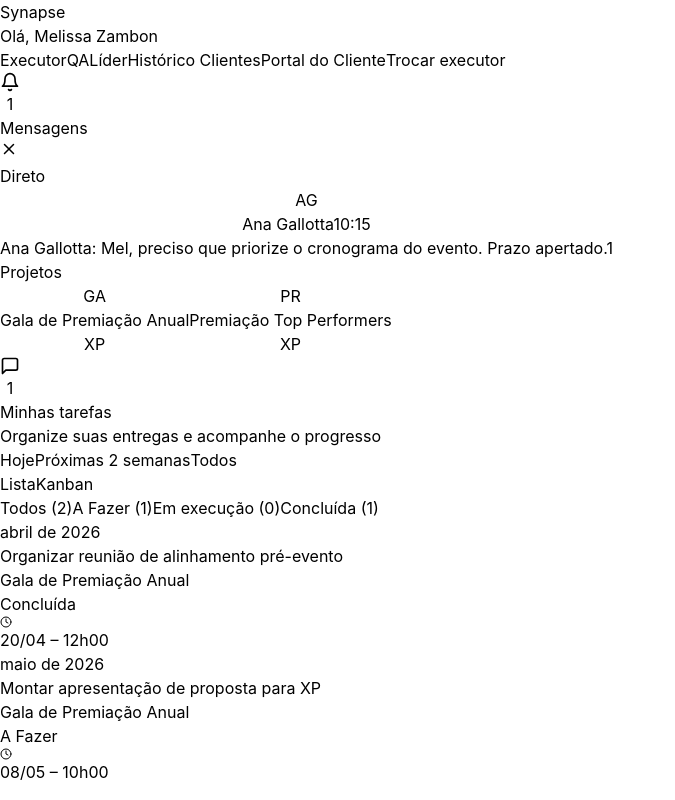
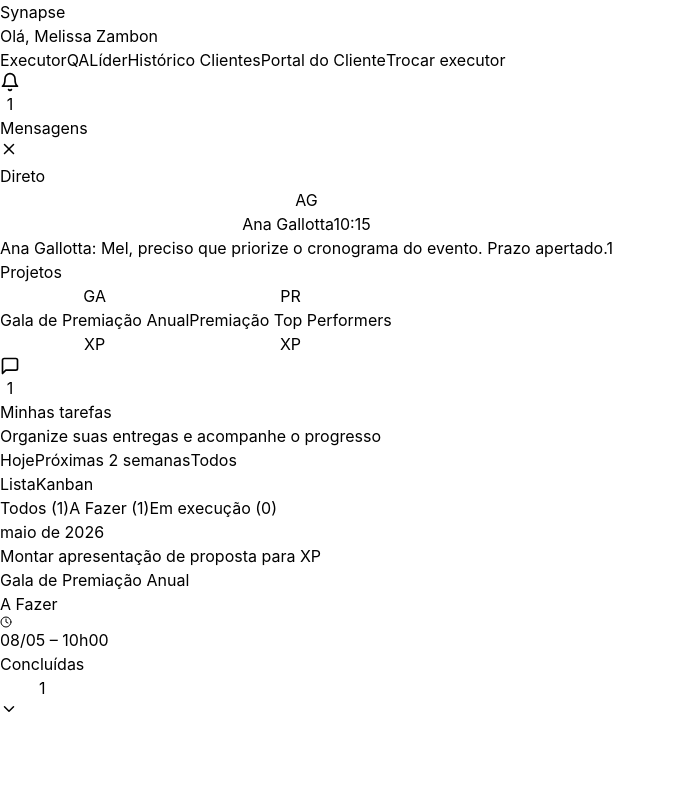
Before and after one commit to anacpgallotta-hue/synapse-mvp, a React (Vite) app: page / in a window 1280 px wide. Shown: the whole page, without its empty margins (0-675 px from the left). Built offline with nearby package versions, Linux system fonts and the light colour scheme.

Commit message:
Update 1 file

```diff
--- a/src/App.jsx
+++ b/src/App.jsx
@@ -491,7 +491,13 @@ function ExecutorView({ executorId, onTaskClick }) {
   const [timeFilter, setTimeFilter] = useState("todos");
   const [statusFilter, setStatusFilter] = useState("todos");
   const [viewMode, setViewMode] = useState("lista");
+  const [showHistory, setShowHistory] = useState(false);
   const myTasks = tasks.filter(t => t.executor === executorId).sort((a, b) => new Date(a.deadline) - new Date(b.deadline));
+
+  // Split: active tasks vs history (em_qa + concluida)
+  const activeTasks = myTasks.filter(t => t.status !== "concluida" && t.status !== "em_qa");
+  const qaTasksList = myTasks.filter(t => t.status === "em_qa");
+  const completedTasks = myTasks.filter(t => t.status === "concluida");
 
   const statusConfig = {
     a_fazer: { label: "A Fazer", bg: "bg-gray-100", text: "text-gray-700", border: "border-gray-200", dot: "bg-gray-400", badge: "default" },
@@ -501,11 +507,12 @@ function ExecutorView({ executorId, onTaskClick }) {
     concluida: { label: "Concluída", bg: "bg-green-50", text: "text-green-700", border: "border-green-200", dot: "bg-green-500", badge: "success" },
   };
 
+  // For list view, filters apply only to active tasks
   let filtered = timeFilter === "hoje"
-    ? myTasks.filter(t => new Date(t.deadline).toDateString() === new Date().toDateString())
+    ? activeTasks.filter(t => new Date(t.deadline).toDateString() === new Date().toDateString())
     : timeFilter === "2semanas"
-    ? myTasks.filter(t => { const d = new Date(t.deadline); const now = new Date(); const twoWeeks = new Date(now.getTime() + 14 * 86400000); return d >= now && d <= twoWeeks; })
-    : myTasks;
+    ? activeTasks.filter(t => { const d = new Date(t.deadline); const now = new Date(); const twoWeeks = new Date(now.getTime() + 14 * 86400000); return d >= now && d <= twoWeeks; })
+    : activeTasks;
 
   if (statusFilter !== "todos") {
     filtered = filtered.filter(t => t.status === statusFilter);
@@ -523,17 +530,55 @@ function ExecutorView({ executorId, onTaskClick }) {
     return `${date.toLocaleDateString("pt-BR", { day: "2-digit", month: "2-digit" })} – ${date.toLocaleTimeString("pt-BR", { hour: "2-digit", minute: "2-digit" }).replace(":", "h")}`;
   };
 
+  // Status counts for active tasks only
+  const activeStatuses = ["a_fazer", "em_execucao", "devolvida"];
   const statusCounts = {};
   const timeFiltered = timeFilter === "hoje"
-    ? myTasks.filter(t => new Date(t.deadline).toDateString() === new Date().toDateString())
+    ? activeTasks.filter(t => new Date(t.deadline).toDateString() === new Date().toDateString())
     : timeFilter === "2semanas"
-    ? myTasks.filter(t => { const d = new Date(t.deadline); const now = new Date(); const twoWeeks = new Date(now.getTime() + 14 * 86400000); return d >= now && d <= twoWeeks; })
-    : myTasks;
-  Object.keys(statusConfig).forEach(k => { statusCounts[k] = timeFiltered.filter(t => t.status === k).length; });
+    ? activeTasks.filter(t => { const d = new Date(t.deadline); const now = new Date(); const twoWeeks = new Date(now.getTime() + 14 * 86400000); return d >= now && d <= twoWeeks; })
+    : activeTasks;
+  activeStatuses.forEach(k => { statusCounts[k] = timeFiltered.filter(t => t.status === k).length; });
 
   const months = [...new Set(filtered.map(t => { const d = new Date(t.deadline); return `${d.toLocaleString("pt-BR", { month: "long" })} de ${d.getFullYear()}`; }))];
 
   const kanbanColumns = ["a_fazer", "em_execucao", "em_qa", "devolvida", "concluida"];
+
+  // Task card renderer (shared between main list and history)
+  const TaskCard = ({ task, showRevert }) => {
+    const cfg = statusConfig[task.status] || statusConfig.a_fazer;
+    return (
+      <Card key={task.id} onClick={() => onTaskClick(task.id)} className="p-5">
+        <div className="flex items-start justify-between gap-4">
+          <div className="flex-1 min-w-0">
+            <div className="flex items-start gap-3">
+              <div className={`h-3 w-3 rounded-full ${priorityColor(task.priority)} flex-shrink-0 mt-1`} title={task.priority} />
+              <div>
+                <h4 className="font-medium leading-tight mb-1">{task.title}</h4>
+                <p className="text-sm text-gray-500">{task.project}</p>
+              </div>
+            </div>
+          </div>
+          <div className="flex flex-col items-end gap-2 flex-shrink-0">
+            <div className="flex items-center gap-2">
+              <span className={`inline-flex items-center gap-1.5 px-2.5 py-1 text-xs font-semibold rounded-full border ${cfg.bg} ${cfg.text} ${cfg.border}`}>
+                <span className={`h-1.5 w-1.5 rounded-full ${cfg.dot}`} />
+                {cfg.label}
+              </span>
+              {showRevert && task.status === "em_qa" && (
+                <button onClick={e => { e.stopPropagation(); revertFromQA(task.id); }} className="p-1 rounded-md hover:bg-red-50 text-gray-400 hover:text-red-500 transition-colors" title="Cancelar envio ao QA">
+                  <X size={14} />
+                </button>
+              )}
+            </div>
+            <div className="flex items-center gap-1 text-xs text-gray-500"><Clock size={12} />{formatDeadline(task.deadline)}</div>
+            {task.feedbackOrigin && <Badge variant="accent">Feedback do cliente</Badge>}
+            {task.status === "devolvida" && task.qaComment && <span className="text-xs text-red-500 max-w-[200px] truncate">{task.qaComment}</span>}
+          </div>
+        </div>
+      </Card>
+    );
+  };
 
   return (
     <div>
@@ -557,7 +602,7 @@ function ExecutorView({ executorId, onTaskClick }) {
           <button onClick={() => setStatusFilter("todos")} className={`px-3 py-1.5 text-xs font-medium rounded-full border transition-colors ${statusFilter === "todos" ? "bg-gray-900 text-white border-gray-900" : "bg-white text-gray-600 border-gray-200 hover:border-gray-400"}`}>
             Todos ({timeFiltered.length})
           </button>
-          {kanbanColumns.map(key => {
+          {activeStatuses.map(key => {
             const cfg = statusConfig[key];
             const count = statusCounts[key] || 0;
             if (count === 0 && key !== "a_fazer" && key !== "em_execucao") return null;
@@ -573,49 +618,62 @@ function ExecutorView({ executorId, onTaskClick }) {
       </div>
 
       {viewMode === "lista" && (
-        <div className="space-y-8">
-          {months.map(month => (
-            <div key={month}>
-              <h3 className="mb-4 text-lg font-semibold capitalize">{month}</h3>
+        <div>
+          {/* Active tasks by month */}
+          <div className="space-y-8">
+            {months.map(month => (
+              <div key={month}>
+                <h3 className="mb-4 text-lg font-semibold capitalize">{month}</h3>
+                <div className="space-y-3">
+                  {filtered.filter(t => { const d = new Date(t.deadline); return `${d.toLocaleString("pt-BR", { month: "long" })} de ${d.getFullYear()}` === month; }).map(task => (
+                    <TaskCard key={task.id} task={task} showRevert={false} />
+                  ))}
+                </div>
+              </div>
+            ))}
+            {filtered.length === 0 && <p className="text-center text-gray-400 py-12">Nenhuma tarefa pendente.</p>}
+          </div>
+
+          {/* Aguardando QA section */}
+          {qaTasksList.length > 0 && (
+            <div className="mt-10 border-t pt-6">
+              <div className="flex items-center gap-3 mb-4">
+                <div className="flex items-center gap-2">
+                  <div className="h-2.5 w-2.5 rounded-full bg-purple-500" />
+                  <h3 className="text-lg font-semibold text-gray-900">Aguardando QA</h3>
+                </div>
+                <span className="text-xs font-medium bg-purple-100 text-purple-700 rounded-full px-2.5 py-0.5">{qaTasksList.length}</span>
+              </div>
               <div className="space-y-3">
-                {filtered.filter(t => { const d = new Date(t.deadline); return `${d.toLocaleString("pt-BR", { month: "long" })} de ${d.getFullYear()}` === month; }).map(task => {
-                  const cfg = statusConfig[task.status] || statusConfig.a_fazer;
-                  return (
-                    <Card key={task.id} onClick={() => onTaskClick(task.id)} className="p-5">
-                      <div className="flex items-start justify-between gap-4">
-                        <div className="flex-1 min-w-0">
-                          <div className="flex items-start gap-3">
-                            <div className={`h-3 w-3 rounded-full ${priorityColor(task.priority)} flex-shrink-0 mt-1`} title={task.priority} />
-                            <div>
-                              <h4 className="font-medium leading-tight mb-1">{task.title}</h4>
-                              <p className="text-sm text-gray-500">{task.project}</p>
-                            </div>
-                          </div>
-                        </div>
-                        <div className="flex flex-col items-end gap-2 flex-shrink-0">
-                          <div className="flex items-center gap-2">
-                            <span className={`inline-flex items-center gap-1.5 px-2.5 py-1 text-xs font-semibold rounded-full border ${cfg.bg} ${cfg.text} ${cfg.border}`}>
-                              <span className={`h-1.5 w-1.5 rounded-full ${cfg.dot}`} />
-                              {cfg.label}
-                            </span>
-                            {task.status === "em_qa" && (
-                              <button onClick={e => { e.stopPropagation(); revertFromQA(task.id); }} className="p-1 rounded-md hover:bg-red-50 text-gray-400 hover:text-red-500 transition-colors" title="Cancelar envio ao QA">
-                                <X size={14} />
-                              </button>
-                            )}
-                          </div>
-                          <div className="flex items-center gap-1 text-xs text-gray-500"><Clock size={12} />{formatDeadline(task.deadline)}</div>
-                          {task.feedbackOrigin && <Badge variant="accent">Feedback do cliente</Badge>}
-                          {task.status === "devolvida" && task.qaComment && <span className="text-xs text-red-500 max-w-[200px] truncate">{task.qaComment}</span>}
-                        </div>
-                      </div>
-                    </Card>
-                  );
-                })}
+                {qaTasksList.map(task => (
+                  <TaskCard key={task.id} task={task} showRevert={true} />
+                ))}
               </div>
             </div>
-          ))}
-          {filtered.length === 0 && <p className="text-center text-gray-400 py-12">Nenhuma tarefa encontrada com esse filtro.</p>}
+          )}
+
+          {/* Completed history — collapsible */}
+          {completedTasks.length > 0 && (
+            <div className="mt-10 border-t pt-6">
+              <button onClick={() => setShowHistory(!showHistory)} className="flex items-center gap-3 mb-4 group w-full text-left">
+                <div className="flex items-center gap-2">
+                  <div className="h-2.5 w-2.5 rounded-full bg-green-500" />
+                  <h3 className="text-lg font-semibold text-gray-900">Concluídas</h3>
+                </div>
+                <span className="text-xs font-medium bg-green-100 text-green-700 rounded-full px-2.5 py-0.5">{completedTasks.length}</span>
+                <span className="ml-auto text-gray-400 group-hover:text-gray-600 transition-colors">
+                  {showHistory ? <ChevronUp size={18} /> : <ChevronDown size={18} />}
+                </span>
+              </button>
+              {showHistory && (
+                <div className="space-y-3">
+                  {completedTasks.map(task => (
+                    <TaskCard key={task.id} task={task} showRevert={false} />
+                  ))}
+                </div>
+              )}
+            </div>
+          )}
         </div>
       )}
 
@@ -623,7 +681,7 @@ function ExecutorView({ executorId, onTaskClick }) {
         <div className="grid grid-cols-5 gap-3" style={{ minHeight: "350px" }}>
           {kanbanColumns.map(key => {
             const cfg = statusConfig[key];
-            const colTasks = timeFiltered.filter(t => t.status === key).sort((a, b) => new Date(a.deadline) - new Date(b.deadline));
+            const colTasks = myTasks.filter(t => t.status === key).sort((a, b) => new Date(a.deadline) - new Date(b.deadline));
             return (
               <div key={key} className="bg-gray-50 rounded-xl p-3 border border-gray-100">
                 <div className={`flex items-center gap-2 px-3 py-2 rounded-lg mb-3 ${cfg.bg}`}>
```
Also changed, not shown: .dyad/screenshot/9e23145e338f009e1f6b68b453f3f7b5128ef36d.png (added).
